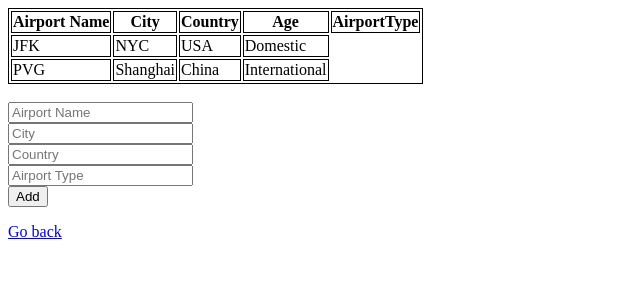
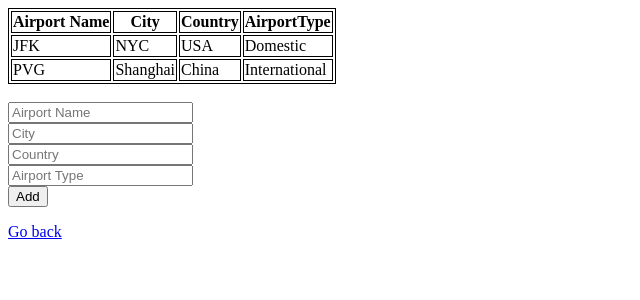
Before and after one commit to NxFerrara/air-ticket-reservation-system, a Flask app: page /insert_new_airport in a window 1280 px wide. Shown: the top 300 px of the page, without its empty margins (0-640 px from the left). Run offline with Flask 2, Linux system fonts and the light colour scheme; data comes from the database, SQL or seed files in the repository.

Commit message:
Slight mod on insert airport

```diff
--- a/flask_project/main.py
+++ b/flask_project/main.py
@@ -344,7 +344,7 @@ def insert_new_airport():
     # stores the results in a variable
     data = cursor.fetchall()
     cursor.close()
-    headings = ("Airport Name","City", "Country", "Age", "AirportType")
+    headings = ("Airport Name","City", "Country", "AirportType")
     return render_template('airline_staff_templates/insert_new_airport.html', headings=headings, data=data)
 
 @app.route('/exec_insert_new_airport', methods=['GET', 'POST'])
--- a/flask_project/templates/airline_staff_templates/airline_staff_home.html
+++ b/flask_project/templates/airline_staff_templates/airline_staff_home.html
@@ -29,6 +29,7 @@
 <a href="/search_flights">Search Flights</a>
 <a href="/insert_new_flight">Insert New Flight</a>
 <a href="/insert_new_airplane">Insert New Airplane</a>
+<a href="/insert_new_airport"> Add New Airport</a>
 <a href="/change_flight_status">Change Flight Status</a>
 <a href="/airline_staff_logout">Logout</a>
 
```
